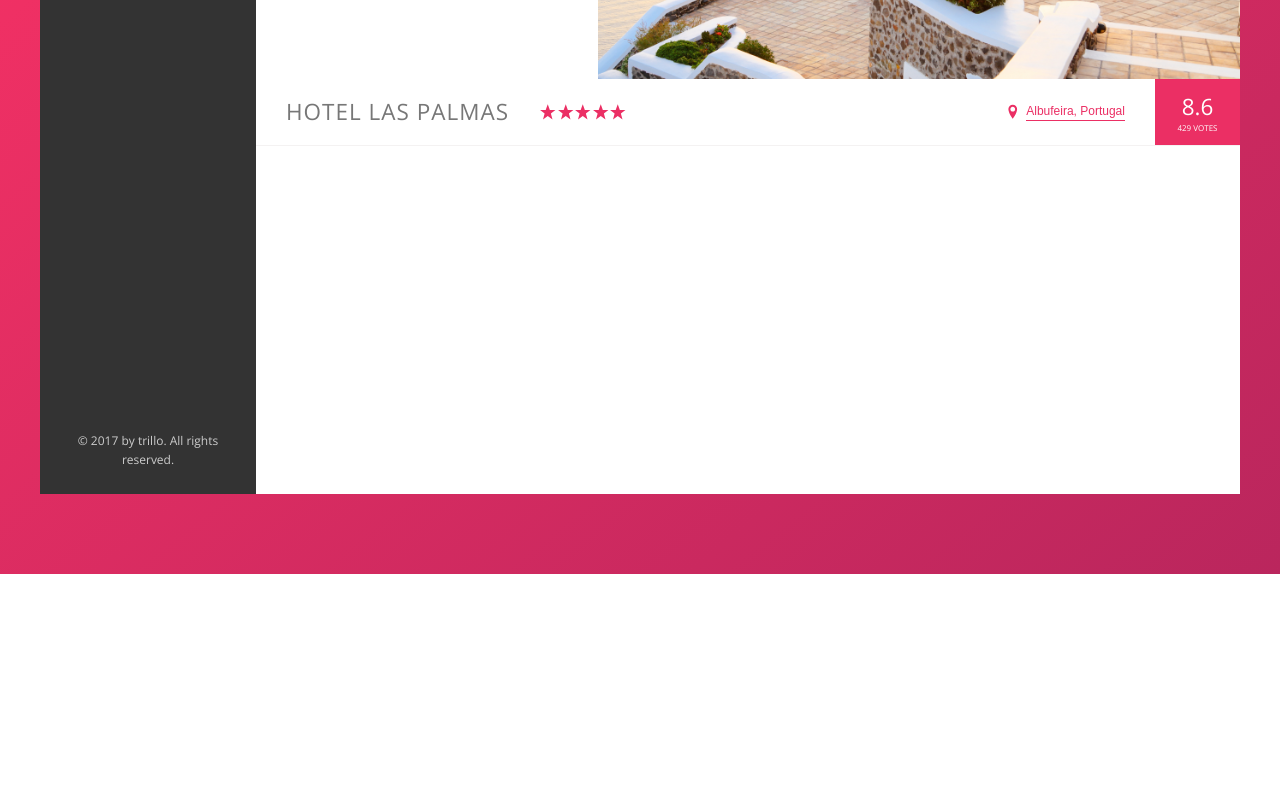
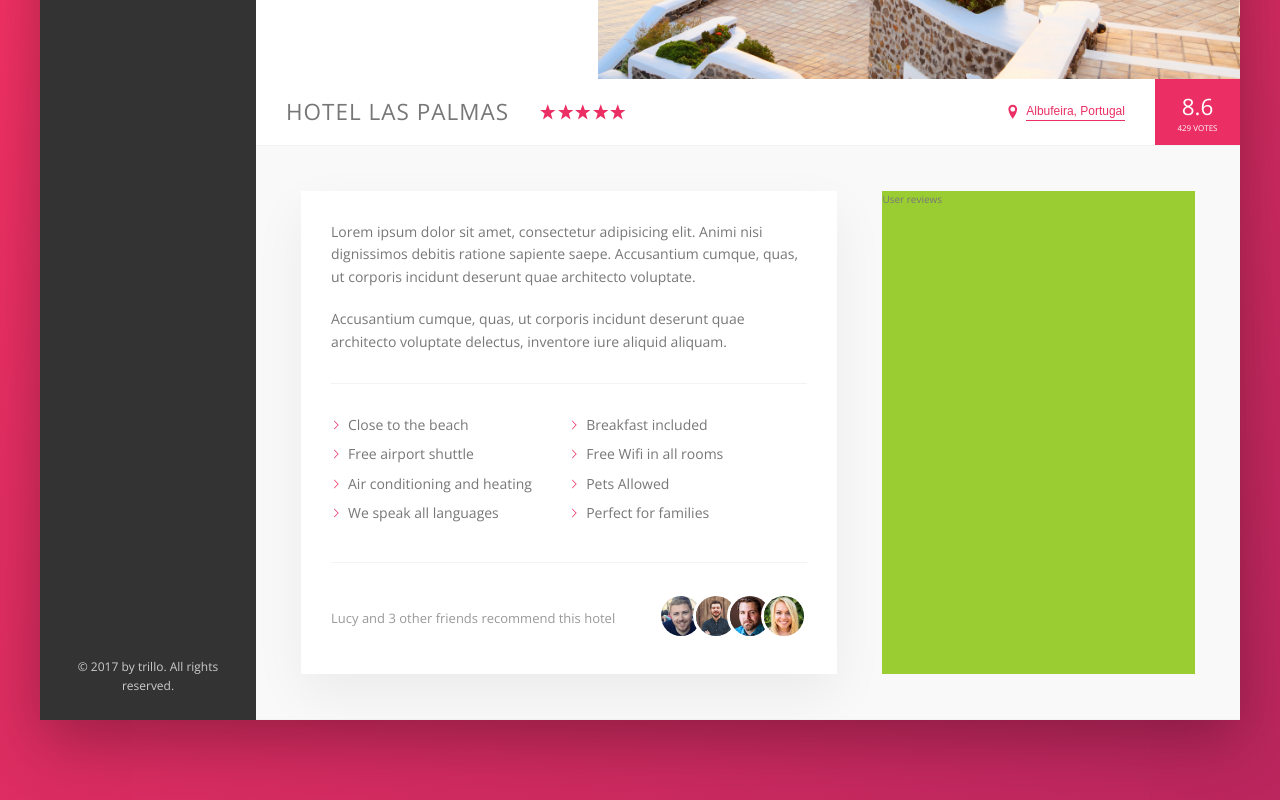
Before and after one commit to KamuiShiroPL/Trillo, a website: page index.html in a window 1280 px wide. Shown: the part 456-1256 px from the top of the page. Before the commit the page ends 1030 px from the top, so only its background shows below. Drawn offline with nearby package versions, Linux system fonts and the light colour scheme.

Commit message:
Add description section , style description section

```diff
--- a/index.html
+++ b/index.html
@@ -133,6 +133,43 @@
                             <div class="overview__rating-count">429 votes</div>
                         </div>
                     </div>
+
+                    <div class="detail">
+                        <div class="description">
+                            <p class="paragraph">
+                                Lorem ipsum dolor sit amet, consectetur adipisicing elit. Animi nisi dignissimos debitis ratione sapiente saepe. Accusantium cumque, quas, ut corporis incidunt deserunt quae architecto voluptate.
+                            </p>
+                            <p class="paragraph">
+                                Accusantium cumque, quas, ut corporis incidunt deserunt quae architecto voluptate delectus, inventore iure aliquid aliquam.
+                            </p>
+                            <ul class="list">
+                                <li class="list__item">Close to the beach</li>
+                                <li class="list__item">Breakfast included</li>
+                                <li class="list__item">Free airport shuttle</li>
+                                <li class="list__item">Free Wifi in all rooms</li>
+                                <li class="list__item">Air conditioning and heating</li>
+                                <li class="list__item">Pets Allowed</li>
+                                <li class="list__item">We speak all languages</li>
+                                <li class="list__item">Perfect for families</li>
+                            </ul>
+                            <div class="recommend">
+                                <p class="recommend__count">
+                                    Lucy and 3 other friends recommend this hotel
+                                </p>
+                                <div class="recommend__friends">
+                                    <img src="img/user-3.jpg" alt="Friend 1" class="recommend__photo">
+                                    <img src="img/user-4.jpg" alt="Friend 2" class="recommend__photo">
+                                    <img src="img/user-5.jpg" alt="Friend 3" class="recommend__photo">
+                                    <img src="img/user-6.jpg" alt="Friend 4" class="recommend__photo">
+                                </div>
+                            </div>
+                        </div>
+
+                        <div class="user-reviews">
+                            User reviews
+                        </div>
+                    </div>
+
                 </main>
             </div>
         </div>
--- a/sass/_base.scss
+++ b/sass/_base.scss
@@ -30,7 +30,10 @@ Grey dark 3: #999
     --color-grey-dark-2: #777;
     --color-grey-dark-3: #999;
 
-    --shad-dark: 0 2rem 6rem rgba(0,0,0,.3);
+    --shadow-dark: 0 2rem 6rem rgba(0,0,0,.3);
+    --shadow-light: 0 2rem 5rem rgba(0,0,0,.06);
+
+    --line: 1px solid var(--color-grey-light-2);
 }
 
 * {
--- a/sass/_components.scss
+++ b/sass/_components.scss
@@ -212,7 +212,7 @@
 .overview {
     display: flex;
     align-items: center;
-    border-bottom: 1px solid var(--color-grey-light-2);
+    border-bottom: var(--line);
 
     &__heading {
         font-size: 2.25rem;
@@ -311,3 +311,80 @@
         box-shadow: none;
     }
 }
+
+/////////////////////
+// Paraghraph
+.paragraph:not(:last-of-type) {
+    margin-bottom: 2rem;
+}
+
+
+
+/////////////////////
+// List
+.list {
+    list-style: none;
+    margin: 3rem 0;
+    padding: 3rem 0;
+    border-top: var(--line);
+    border-bottom: var(--line);
+
+    display: flex;
+    flex-wrap: wrap;
+
+    &__item {
+        flex: 0 0 50%;
+        margin-bottom: .7rem;
+    }
+
+    &__item::before {
+        content: "";
+        display: inline-block;
+        height: 1rem;
+        width: 1rem;
+        margin-right: .7rem;
+
+        //Older browsers
+        // background-image: url(../img/chevron-thin-right.svg);
+        // background-size: cover;
+
+        //Newr browsers  -masks
+        background-color: var(--color-primary);
+        -webkit-mask-image: url(../img/chevron-thin-right.svg);
+        -webkit-mask-size: cover;
+        mask-image: url(../img/chevron-thin-right.svg);
+        mask-size: cover;
+    }
+}
+
+
+/////////////////////
+// Recommend
+
+.recommend {
+    font-size: 1.3rem;
+    color: var(--color-grey-dark-3);
+
+    display: flex;
+    align-items: center;
+
+    &__count {
+        margin-right: auto;
+    }
+
+    &__friends {
+
+    }
+
+    &__photo {
+        box-sizing: content-box;
+        height: 4rem;
+        width: 4rem;
+        border-radius: 50%;
+        border: 3px solid #fff;
+
+        &:not(:last-child) {
+            margin-right: -1.5rem;
+        }
+    }
+}
--- a/sass/_layout.scss
+++ b/sass/_layout.scss
@@ -11,7 +11,7 @@
     font-size: 1.4rem;
     height: 7rem;
     background-color: #fff;
-    border-bottom: 1px solid var(--color-grey-light-2);
+    border-bottom: var(--line);
 
     display: flex;
     justify-content: space-between;
@@ -34,7 +34,27 @@
 
 .hotel-view {
     background-color: #fff;
-    height: 80rem;
 
     flex: 1;
 }
+
+.detail {
+    display: flex;
+    padding: 4.5rem;
+    background-color: var(--color-grey-light-1);
+    border-bottom: var(--line);
+}
+
+.description {
+    font-size: 1.4rem;
+    background-color: #fff;
+    box-shadow: var(--shadow-light);
+    padding: 3rem;
+    flex: 0 0 60%;
+    margin-right: 4.5rem;
+}
+
+.user-reviews {
+    background-color: yellowgreen;
+    flex: 1;
+}
```
Also changed, not shown: css/style.css.
